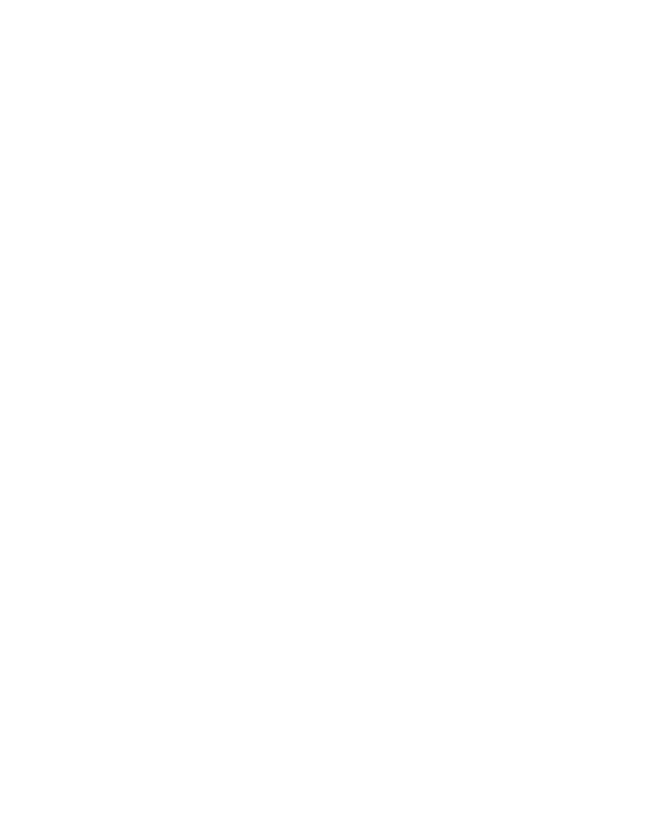
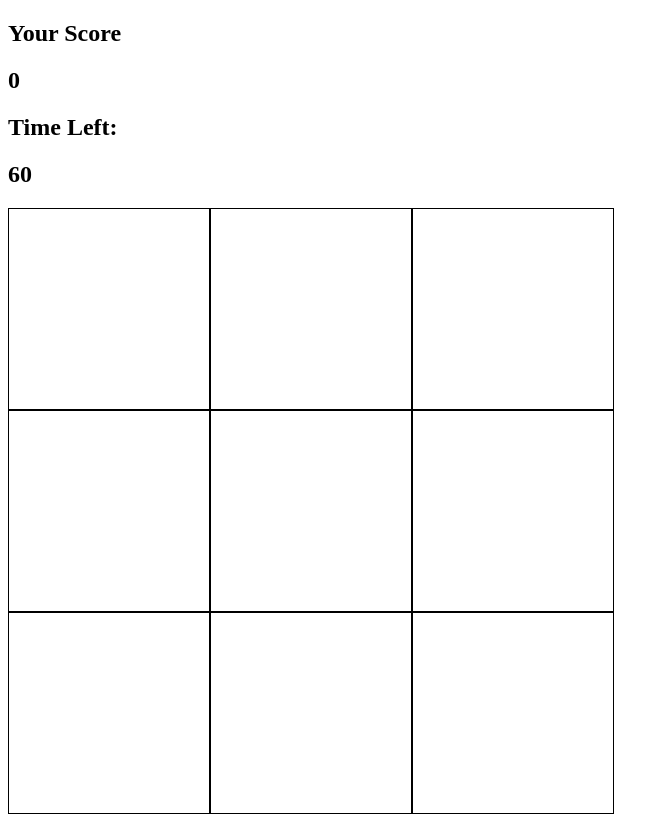
Before and after one commit to Abhishek-dourbi/Whac-a-Mole, a plain HTML site: page index.html in a window 1280 px wide. Shown: the whole page, without its empty margins (0-669 px from the left). Before the commit the page ends 800 px from the top, so only its background shows below. Drawn offline with Linux system fonts and the light colour scheme.

Commit message:
create skeleton UI for the game

```diff
--- a/index.html
+++ b/index.html
@@ -9,6 +9,25 @@
     </head>
 
     <body>
+
+        <h2>Your Score</h2>
+        <h2 id="score">0</h2>
+
+        <h2>Time Left:</h2>
+        <h2 id="time-left">60</h2>
+
+        <div class="grid">
+            <div class="square" id="1"></div>
+            <div class="square" id="2"></div>
+            <div class="square" id="3"></div>
+            <div class="square" id="4"></div>
+            <div class="square" id="5"></div>
+            <div class="square" id="6"></div>
+            <div class="square" id="7"></div>
+            <div class="square" id="8"></div>
+            <div class="square" id="9"></div>
+        </div>
+
         <script src="app.js" charset="utf-8"></script>
     </body>
 </html>
--- a/styles.css
+++ b/styles.css
@@ -0,0 +1,12 @@
+.grid {
+    width: 606px;
+    height: 606px;
+    display: flex;
+    flex-wrap: wrap;
+}
+
+.square {
+    width: 200px;
+    height: 200px;
+    border: solid black 1px;
+}
```
